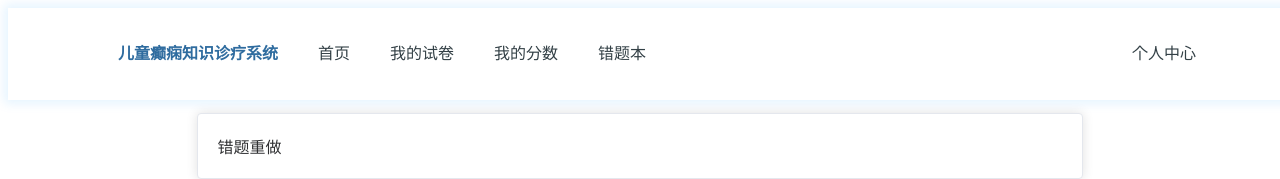
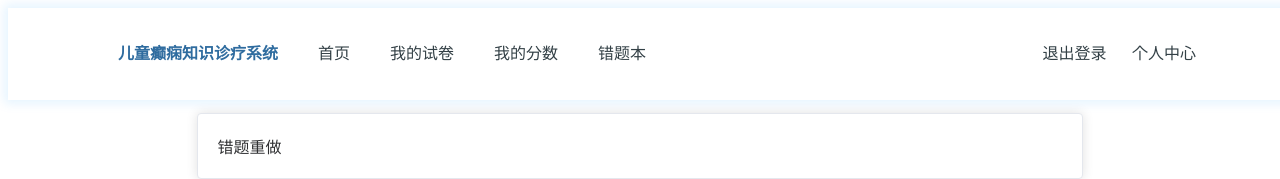
Before and after one commit to YangziDan/examsystem, a Vue app: page /wrongQuestionView/multiQuestionView in a window 1280 px wide. Shown: the top 179 px of the page. Built offline with nearby package versions, Linux system fonts and the light colour scheme; no server answers; what vue-cookies would draw is missing.

Commit message:
开发退出登录功能

```diff
--- a/src/components/ljk/headerView.vue
+++ b/src/components/ljk/headerView.vue
@@ -12,6 +12,7 @@
           <li><router-link to="/studentScore" @click="login.checkLogin()">我的分数</router-link></li>
           <li><router-link to="/wrongQuestionBook" @click="login.checkLogin()">错题本</router-link></li>
           <li style="right: 5vw;position: fixed;"><router-link to="/individual" @click="login.checkLogin()">个人中心</router-link></li>
+          <li style="right: 12vw;position: fixed;"><router-link to="/" @click="login.logOut()">退出登录</router-link></li>
 
 <!--          <li class="right" @mouseenter="flag = !flag" @mouseleave="flag = !flag">-->
 <!--            <a href="javascript:;">-->
```
